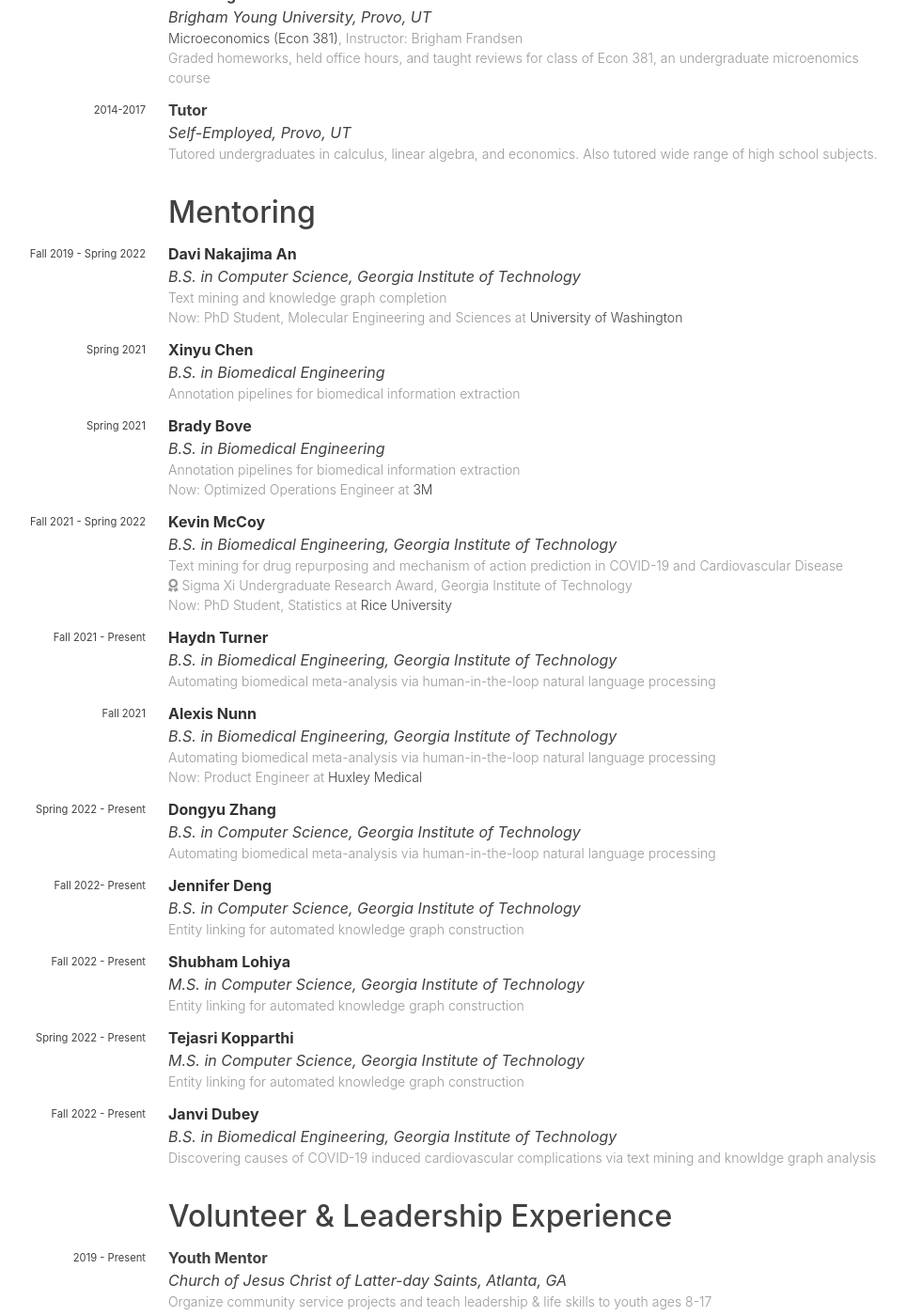
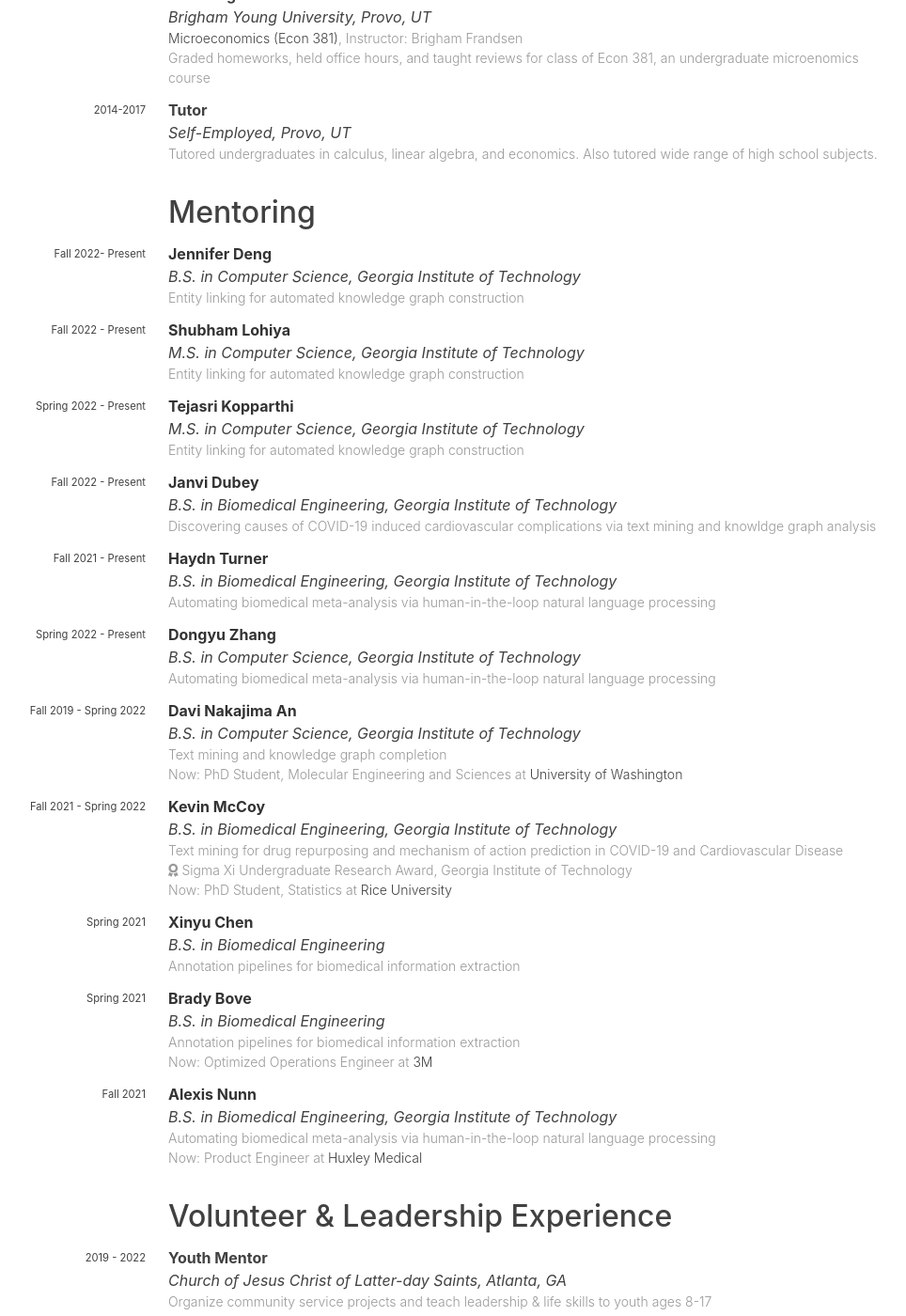
Before and after one commit to davidkartchner/davidkartchner.github.io, a Jekyll site: the page built from cv.md, in a window 1280 px wide and 1400 px high, scrolled down 6519 px. Shown: the whole window at 94% size, without its empty margins (153-1117 px from the left). Built offline with Jekyll 4.4.1, drawn with Linux system fonts in a browser that asks for light colours; nearby versions of some CDN libraries; some web fonts are replaced.

```diff
--- a/_data/volunteer.yaml
+++ b/_data/volunteer.yaml
@@ -1,7 +1,7 @@
 - institution: Church of Jesus Christ of Latter-day Saints
   position: Youth Mentor
   location: "Atlanta, GA"
-  year: 2019 - Present
+  year: 2019 - 2022
   description: "Organize community service projects and teach leadership & life skills to youth ages 8-17"
   institution-url: http://churchofjesuschrist.org
 
```
Also changed, not shown: _data/mentoring.yaml (+46 -92 lines), 1 other file.
